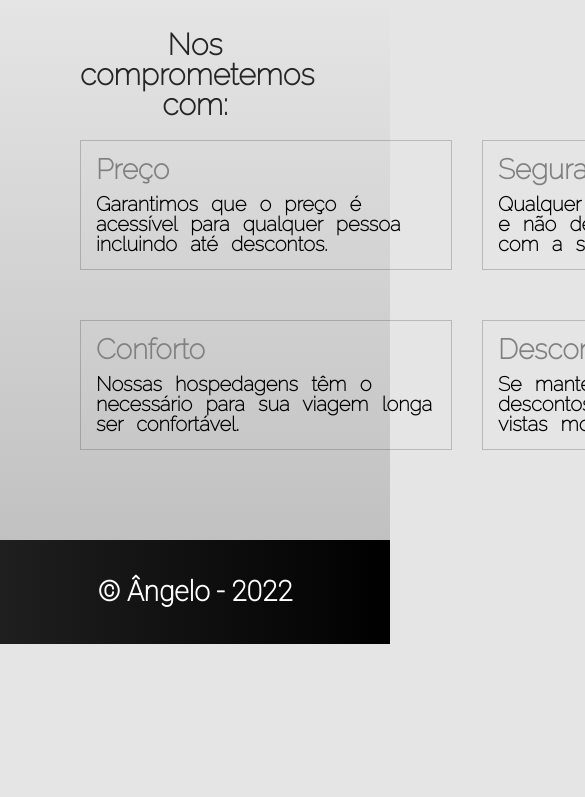
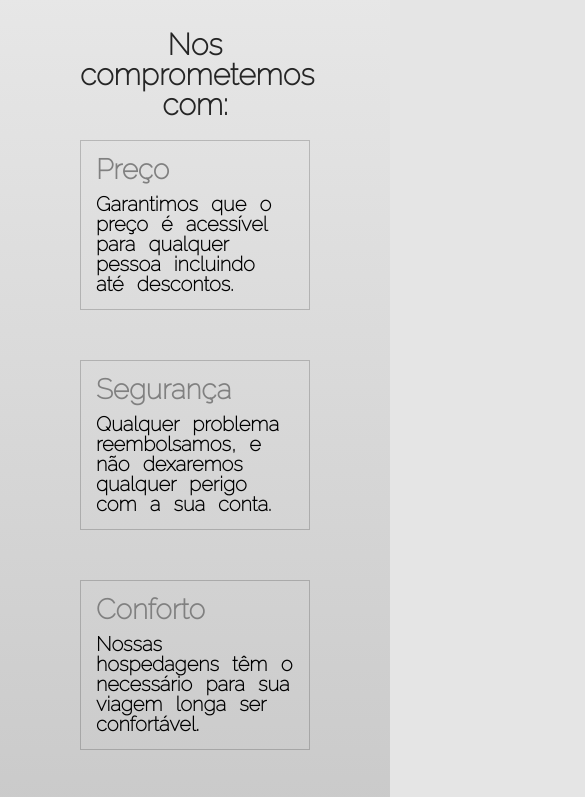
Before and after one commit to Angelo-Spyder/Site-Scool, a plain HTML site: page index.html in a window 390 px wide. Shown: the part 740-1537 px from the top of the page, 585 px wide, since content can reach past the window. Before the commit the page ends 1384 px from the top, so only its background shows below. Drawn offline with Linux system fonts and the light colour scheme.

Commit message:
Criando versão mais responsiva e fácil de visualizar no celular

```diff
--- a/style.css
+++ b/style.css
@@ -143,3 +143,14 @@ body{
     font-family: "Roboto", sans-serif;
     font-weight: bold;
 }
+
+/*Mobile*/
+
+@media screen and (max-width: 480px){
+    .comprometimentos{
+        width: 100%;
+    }
+    .bloco{
+        width: 100%;
+    }
+}
```
